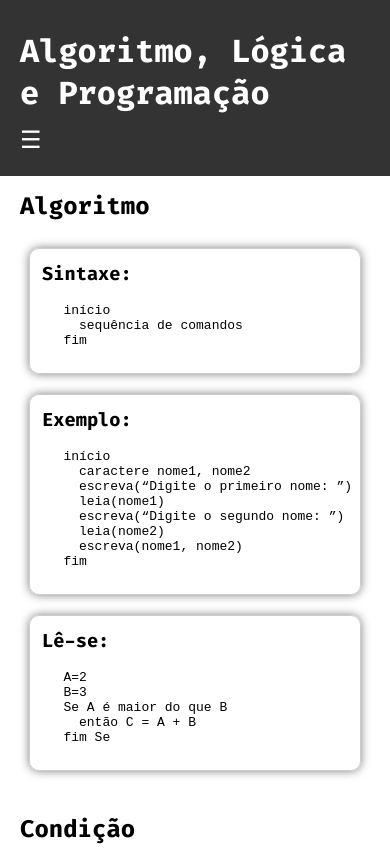
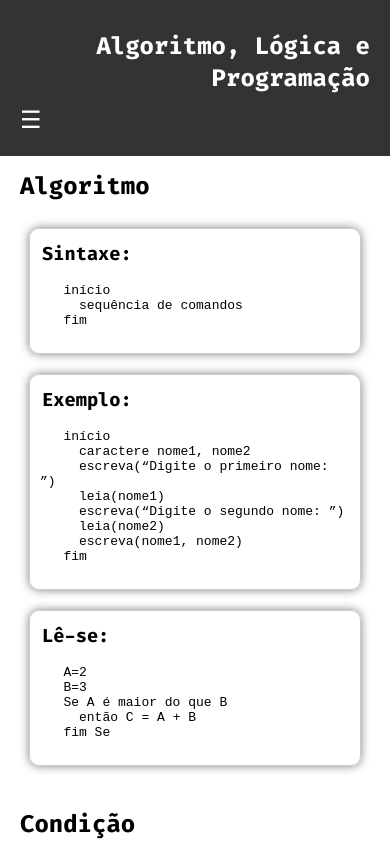
Before and after one commit to luizadealencar/escola, a plain HTML site: page algoritmo.html in a window 390 px wide. Shown: the top 848 px of the page. Drawn offline with Linux system fonts and the light colour scheme.

Commit message:
refactor: ajustando overflow

```diff
--- a/style.css
+++ b/style.css
@@ -1,3 +1,8 @@
+body,
+html {
+  overflow-x: hidden;
+}
+
 body {
   font-family: "Fira Code", monospace;
   margin: 0;
@@ -9,7 +14,6 @@ header {
   color: #fff;
   padding: 20px;
 }
-
 
 nav ul li a {
   color: #fff;
@@ -49,15 +53,20 @@ p {
   display: inline-block;
   vertical-align: top;
   width: 100%;
+  max-width: 100%;
   padding: 10px;
   border-radius: 10px;
   border: 1px solid #ccc;
   box-shadow: 0 0 10px rgba(0, 0, 0, 0.5);
   opacity: 0;
-    transform: translateX(100%);
+  /* transform: translateX(100%); */
   transition: opacity 0.7s ease, transform 0.7s ease;
+  position: relative;
 }
-
+code {
+  max-width: 100%;
+  text-wrap: wrap;
+}
 .active-section {
   opacity: 1;
   transform: translateX(0);
@@ -79,7 +88,7 @@ ul {
   margin: 0;
 }
 
-.navbar>li {
+.navbar > li {
   margin-right: 20px;
   display: inline-block;
   padding: 10px 20px;
@@ -210,14 +219,13 @@ tr:nth-child(odd) {
   display: none;
 }
 
-.index > section{
+.index > section {
   padding: 10px;
 }
 
 @media (max-width: 768px) {
   html {
     width: 100%;
-
   }
 
   header {
@@ -273,8 +281,9 @@ tr:nth-child(odd) {
 
   .navbar li {
     display: block;
-        width: 100%;
+    max-width: 100%;
     border-bottom: 1px solid #ddd;
+    text-align: end;
   }
 
   .dropdown-content {
@@ -290,7 +299,7 @@ tr:nth-child(odd) {
     left: 0;
   }
 
-    #menu-toggle-checkbox:checked~nav .navbar {
+  #menu-toggle-checkbox:checked ~ nav .navbar {
     display: block;
   }
 
@@ -299,7 +308,9 @@ tr:nth-child(odd) {
     flex-direction: column;
     align-items: center;
   }
-    h1{
+  header h1 {
     margin: 10px 0;
+    font-size: 24px;
+    text-align: end;
   }
 }
```
Lines whose indentation alone changed are shown as unchanged.
